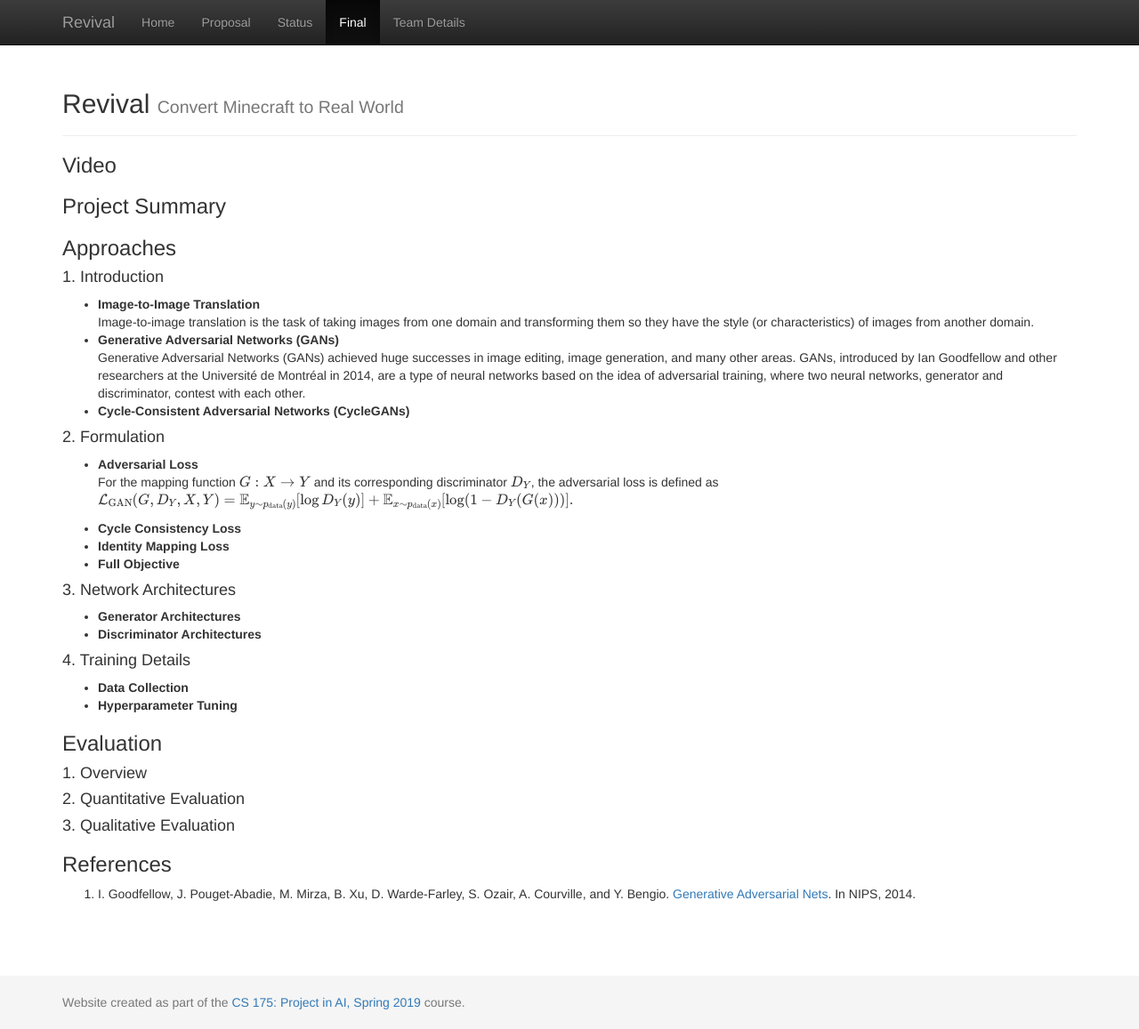
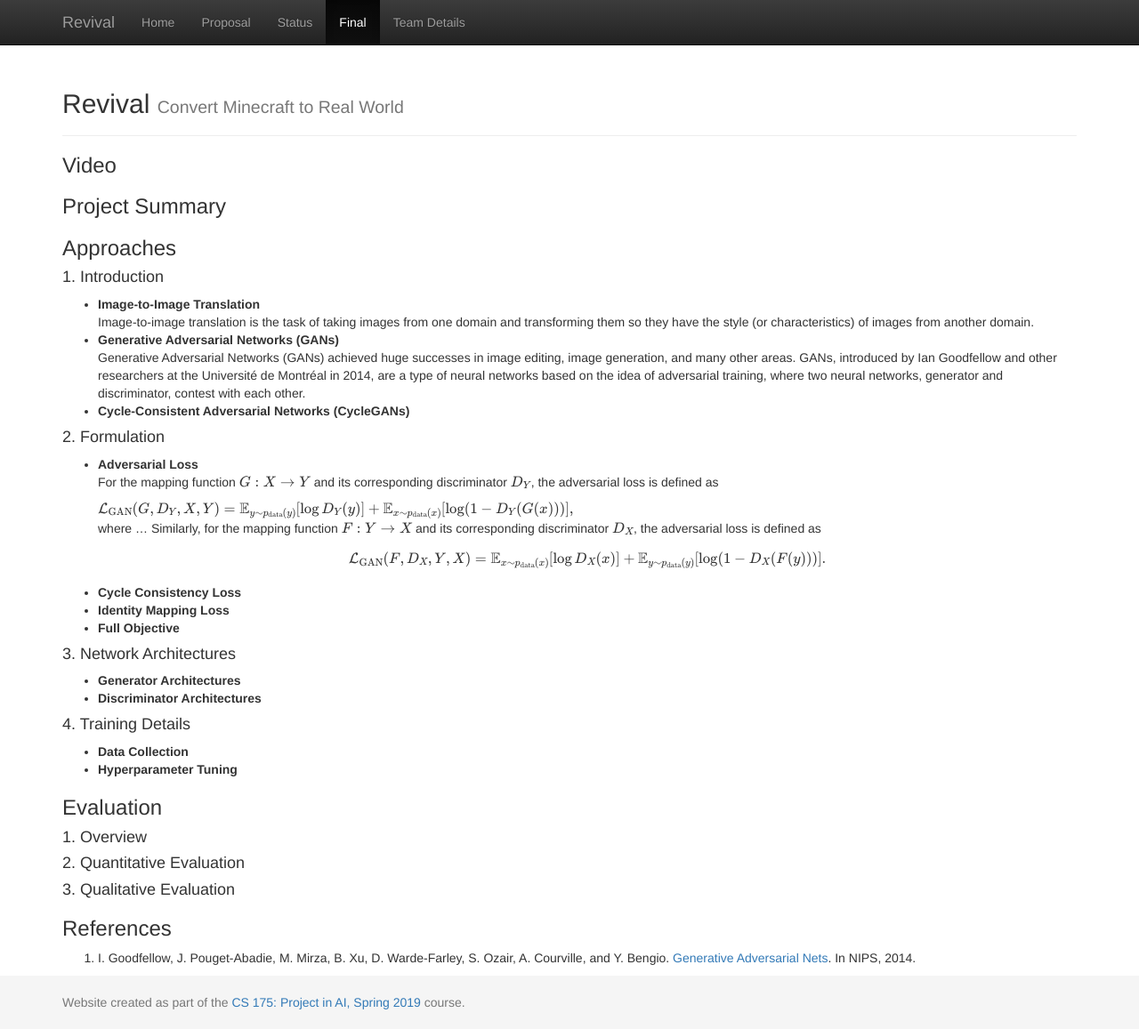
Before and after one commit to sijielu/Revival, a Jekyll site: the page built from docs/final.md, in a window 1280 px wide and 1157 px high. Shown: the whole window at 89% size. Built offline with Jekyll 4.4.1, drawn with Linux system fonts in a browser that asks for light colours; formulas are drawn with MathJax 3.

Commit message:
Update final.md

```diff
--- a/docs/final.md
+++ b/docs/final.md
@@ -18,7 +18,11 @@ Generative Adversarial Networks (GANs) achieved huge successes in image editing,
 #### 2. Formulation
 - **Adversarial Loss**
 For the mapping function $$G: X \to Y$$ and its corresponding discriminator $$D_Y$$, the adversarial loss is defined as
-$$\mathcal{L}_{\text{GAN}}(G, D_Y, X, Y) = \mathbb{E}_{y\sim p_{\text{data}}(y)}[\log D_Y(y)] + \mathbb{E}_{x\sim p_{\text{data}}(x)}[\log(1-D_Y(G(x)))].$$
+
+  $$\mathcal{L}_{\text{GAN}}(G, D_Y, X, Y) = \mathbb{E}_{y\sim p_{\text{data}}(y)}[\log D_Y(y)] + \mathbb{E}_{x\sim p_{\text{data}}(x)}[\log(1-D_Y(G(x)))],$$
+where ... Similarly, for the mapping function $$F: Y \to X$$ and its corresponding discriminator $$D_X$$, the adversarial loss is defined as
+
+  $$\mathcal{L}_{\text{GAN}}(F, D_X, Y, X) = \mathbb{E}_{x\sim p_{\text{data}}(x)}[\log D_X(x)] + \mathbb{E}_{y\sim p_{\text{data}}(y)}[\log(1-D_X(F(y)))].$$
 
 - **Cycle Consistency Loss**
 - **Identity Mapping Loss**
```
